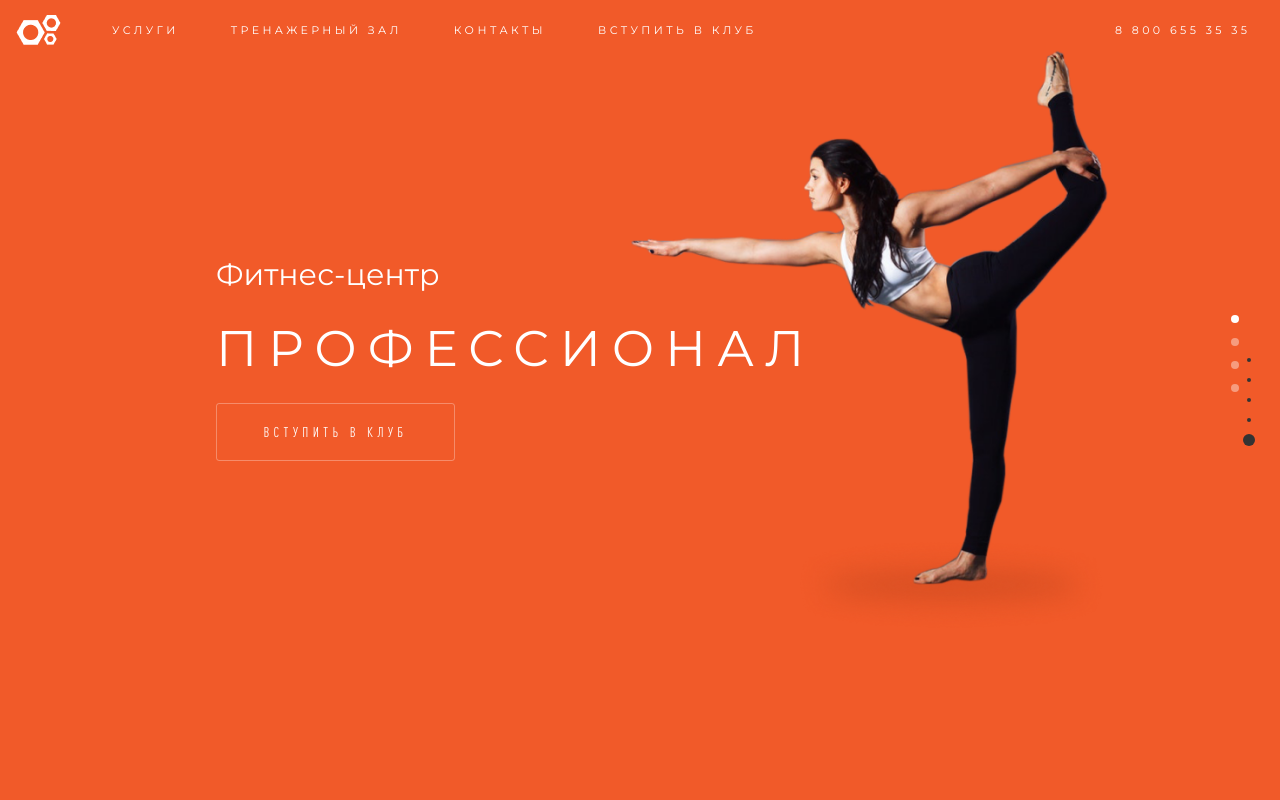
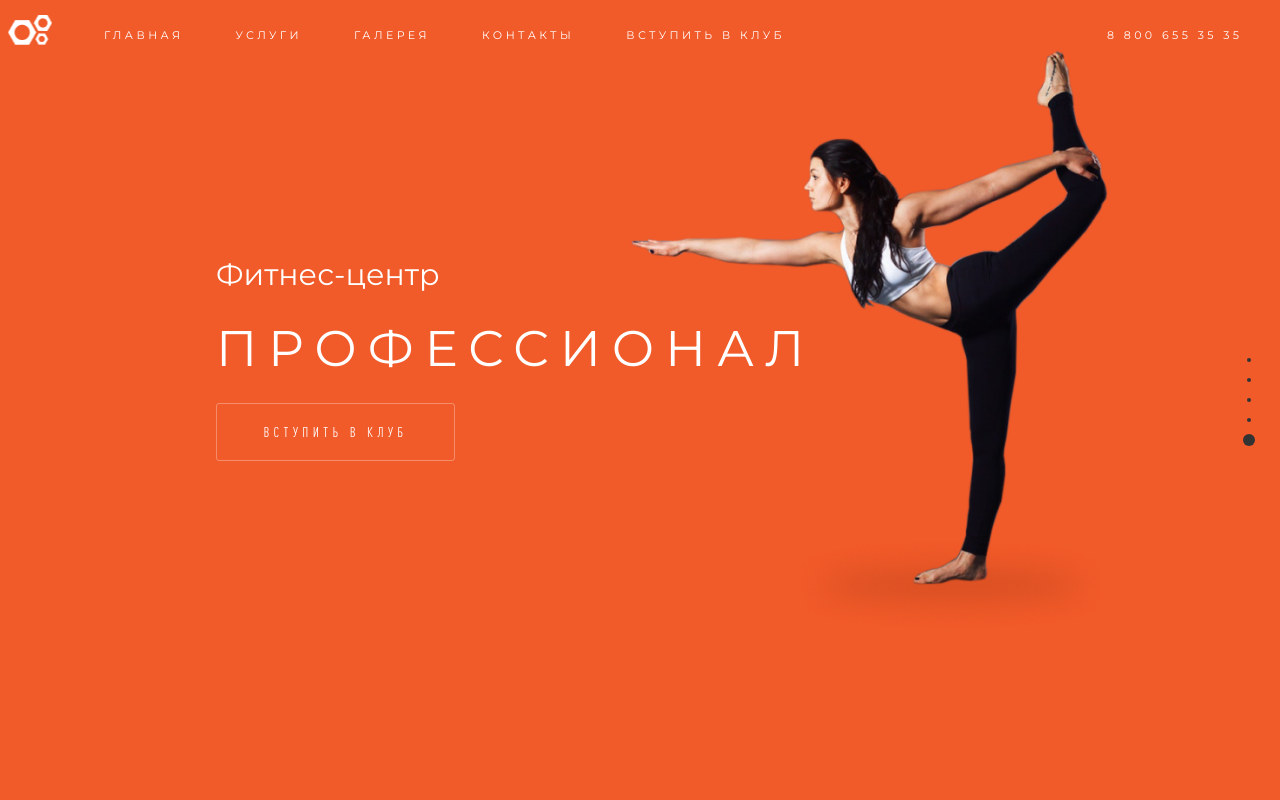
Before and after one commit to vicdev37/Professional, a website: page src/index.html in a window 1280 px wide. Shown: the top 800 px of the page. Drawn offline with nearby package versions, Linux system fonts and the light colour scheme.

Commit message:
menu js raziebal

```diff
--- a/package.json
+++ b/package.json
@@ -23,7 +23,9 @@
     "gulp-uglifyjs": "^0.6.2",
     "imagemin-pngquant": "^6.0.0"
   },
-  "dependencies": {},
+  "dependencies": {
+    "fullpage.js": "^2.9.7"
+  },
   "description": "My second try to create our site",
   "repository": {
     "type": "git",
--- a/src/index.html
+++ b/src/index.html
@@ -12,20 +12,21 @@
 </head>
 <body>
 <div id="fullpage">
-	<div class="section" id="section0">
+	<div class="section" id="section1">
 		<section class="main">
 			<div class="container">
-				<header>
-					<nav class="main-nav">
-						<div class="logo">
-							<a href="#logo"></a><img src="./img/logo.png" alt="logo">
+				<header id="logo">
+					<nav class="main-nav" id="main-nav">
+						<div class="logo logo-first">
+							<a href="#logo"></a>
 						</div>
-						<ul class="main-nav__ul" id="menu">
-							<li data-menuanchor="firstPage" class="main-nav__li"><a href="#firstPage">Услуги</a></li>
-							<li data-menuanchor="secondPage" class="main-nav__li"><a href="#secondPage">Тренажерный зал</a></li>
-							<li data-menuanchor="thirdPage" class="main-nav__li"><a href="#thirdPage">Контакты</a></li>
-							<li data-menuanchor="fourthPage" class="main-nav__li"><a href="#fourthPage">Вступить в клуб</a></li>
-							<li data-menuanchor="tel: 8 800 655 35 35" class="main-nav__li righted"><a href="tel: 8 800 655 35 35">8 800 655
+						<ul id="menu" class="main-nav__ul">
+							<li data-menuanchor="home" class="main-nav__li"><a href="#home">Главная</a></li>
+							<li data-menuanchor="services" class="main-nav__li"><a href="#services">Услуги</a></li>
+							<li data-menuanchor="gallery" class="main-nav__li"><a href="#gallery">Галерея</a></li>
+							<li data-menuanchor="contacts" class="main-nav__li"><a href="#contacts">Контакты</a></li>
+							<li data-menuanchor="inClub" class="main-nav__li"><a href="#inClub">Вступить в клуб</a></li>
+							<li class="main-nav__li righted"><a href="tel: 8 800 655 35 35">8 800 655
 									35 35</a>
 							</li>
 						</ul>
@@ -46,21 +47,37 @@
 						</div>
 					</div>
 
-					<div class="slider-dots">
+					<!-- <div class="slider-dots">
 						<div class="dot dot-active"></div>
 						<div class="dot"></div>
 						<div class="dot"></div>
 						<div class="dot"></div>
-					</div>
+					</div> -->
 
 				</header>
 			</div>
 		</section>
 	</div>
 
-	<div class="section" id="section1">
+	<div class="section" id="section2">
+
 		<section class="services">
 			<div class="container">
+				<!-- <nav class="main-nav another">
+					<div class="logo">
+						<a href="#logo"><img src="./img/logo_orange.png" alt="logo"></a>
+					</div>
+					<ul id="menu" class="main-nav__ul">
+						<li data-menuanchor="home" class="main-nav__li"><a href="#home">Главная</a></li>
+						<li data-menuanchor="services" class="main-nav__li"><a href="#services">Услуги</a></li>
+						<li data-menuanchor="gallery" class="main-nav__li"><a href="#gallery">Галерея</a></li>
+						<li data-menuanchor="contacts" class="main-nav__li"><a href="#contacts">Контакты</a></li>
+						<li data-menuanchor="inClub" class="main-nav__li"><a href="#inClub">Вступить в клуб</a></li>
+						<li class="main-nav__li righted"><a href="tel: 8 800 655 35 35">8 800 655
+								35 35</a>
+						</li>
+					</ul>
+				</nav> -->
 				<div class="services-wrapper">
 
 					<div class="services-left">
@@ -138,10 +155,26 @@
 	</div>
 
 
-	<div class="section" id="section2">
+	<div class="section" id="section3">
+
 		<section class="gallery">
 			<div class="container">
-				<div id="fotorama" data-width="60%" data-nav="thumbs" data-thumbwidth="120" data-transition="slide"
+				<!-- <nav class="main-nav another">
+					<div class="logo">
+						<a href="#logo"><img src="./img/logo_orange.png" alt="logo"></a>
+					</div>
+					<ul id="menu" class="main-nav__ul">
+						<li data-menuanchor="home" class="main-nav__li"><a href="#home">Главная</a></li>
+						<li data-menuanchor="services" class="main-nav__li"><a href="#services">Услуги</a></li>
+						<li data-menuanchor="gallery" class="main-nav__li"><a href="#gallery">Галерея</a></li>
+						<li data-menuanchor="contacts" class="main-nav__li"><a href="#contacts">Контакты</a></li>
+						<li data-menuanchor="inClub" class="main-nav__li"><a href="#inClub">Вступить в клуб</a></li>
+						<li class="main-nav__li righted"><a href="tel: 8 800 655 35 35">8 800 655
+								35 35</a>
+						</li>
+					</ul>
+				</nav> -->
+				<div id="fotorama" data-width="50%" data-nav="thumbs" data-thumbwidth="120" data-transition="slide"
 					data-loop="true" data-keyboard="true" data-arrows="true" data-autoplay="true" data-thumbmargin="30">
 					<img src="./img/1.jpg">
 					<img src="./img/2.jpg">
@@ -163,9 +196,27 @@
 
 
 
-	<div class="section" id="section3">
+	<div class="section" id="section4">
+
 		<section class="contacts">
 			<div class="container">
+
+				<!-- <nav class="main-nav another">
+					<div class="logo">
+						<a href="#logo"><img src="./img/logo_orange.png" alt="logo"></a>
+					</div>
+					<ul id="menu" class="main-nav__ul">
+						<li data-menuanchor="home" class="main-nav__li"><a href="#home">Главная</a></li>
+						<li data-menuanchor="services" class="main-nav__li"><a href="#services">Услуги</a></li>
+						<li data-menuanchor="gallery" class="main-nav__li"><a href="#gallery">Галерея</a></li>
+						<li data-menuanchor="contacts" class="main-nav__li"><a href="#contacts">Контакты</a></li>
+						<li data-menuanchor="inClub" class="main-nav__li"><a href="#inClub">Вступить в клуб</a></li>
+						<li class="main-nav__li righted"><a href="tel: 8 800 655 35 35">8 800 655
+								35 35</a>
+						</li>
+					</ul>
+				</nav> -->
+
 				<div class="contacts-wrapper">
 					<div class="contacts-address">Ростов-на-Дону, <br> ул. Суворова, 130</div>
 					<div class="contacts-worktime__wrapper">
@@ -193,9 +244,25 @@
 	</div>
 
 
-	<div class="section" id="section4">
+	<div class="section" id="section5">
+
+		<div class="container">
 			<footer>
-			<div class="container">
+				<!-- <nav class="main-nav">
+					<div class="logo">
+						<a href="#logo"><img src="./img/logo.png" alt="logo"></a>
+					</div>
+					<ul id="menu" class="main-nav__ul">
+							<li data-menuanchor="home" class="main-nav__li"><a href="#home">Главная</a></li>
+							<li data-menuanchor="services" class="main-nav__li"><a href="#services">Услуги</a></li>
+							<li data-menuanchor="gallery" class="main-nav__li"><a href="#gallery">Галерея</a></li>
+							<li data-menuanchor="contacts" class="main-nav__li"><a href="#contacts">Контакты</a></li>
+							<li data-menuanchor="inClub" class="main-nav__li"><a href="#inClub">Вступить в клуб</a></li>
+							<li class="main-nav__li righted"><a href="tel: 8 800 655 35 35">8 800 655
+									35 35</a>
+							</li>
+						</ul>
+				</nav> -->
 				<div class="club-form">
 				<div class="club-form__title">Хочу <br> тренироваться</div>
 				<div class="club-form__subtitle">В клубе "Профессионал"</div>
@@ -214,8 +281,10 @@
 				<div class="footer-img">
 					<img src="./img/woman2.png" alt="woman2">
 				</div>
+			</footer>
+
 		</div>
-		</footer>
+
 	</div>
 
 
--- a/src/js/script.js
+++ b/src/js/script.js
@@ -4,13 +4,13 @@ window.addEventListener('DOMContentLoaded', function () {
 // fullpage
 
 	$("#fullpage").fullpage({
-		// sectionsColor: ['#C63D0F', '#1BBC9B', '#7E8F7C', '#C63D0F']
-		anchors: ['firstPage', 'secondPage', 'thirdPage', 'fourthPage'],
+		// sectionsColor: ['#C63D0F', 'red', 'red', 'red', '#C63D0F'],
+		anchors: ['home', 'services', 'gallery', 'contacts', 'inClub'],
 		// menu: '#menu',
 		scrollBar: true,
 		// scrollOverflow: true
 		navigation: true,
-		loopBottom: true
+		// loopBottom: true
 	});
 
 // modal
@@ -34,6 +34,53 @@ window.addEventListener('DOMContentLoaded', function () {
 		});
 	});
 
+// menu
+
+// let scrolled;
+// window.onscroll = function () {
+// 	scrolled = window.pageYOffset || document.documentElement.scrollTop;
+// 	if (scrolled > 400) {
+// 		$(".main-nav__ul").css({
+// 			"color": "black"
+// 		})
+// 	}
+// 	if (400 > scrolled) {
+// 		$(".main-nav__ul").css({
+// 			"color": "white"
+// 		});
+// 	}
+
+// };
+
+const navbar = document.querySelector('#menu'),
+	  section1 = document.getElementById('section1'),
+	  section2 = document.getElementById('section2'),
+	  section3 = document.getElementById('section3'),
+	  section4 = document.getElementById('section4'),
+	  section5 = document.getElementById('section5'),
+	  logo = document.querySelector('.logo');
+
+window.addEventListener('scroll', function () {
+	const lastPosition = window.scrollY
+	if (lastPosition > 700) {
+		navbar.classList.add('another');
+
+		logo.classList.add('another-logo');
+
+
+	} else if (navbar.classList.contains('another')) {
+		navbar.classList.remove('another');
+
+	} else {
+		navbar.classList.remove('another');
+		logo.classList.remove('another-logo');
+	}
+
+	if (window.pageYOffset > 2850) {
+		navbar.classList.remove('another');
+		logo.classList.remove('another-logo');
+	}
+})
 
 // services
 
--- a/src/sass/contacts.scss
+++ b/src/sass/contacts.scss
@@ -1,8 +1,9 @@
 .contacts {
-  margin-top: 175px;
-  margin-bottom: 111px;
+  // height: 100vh;
+  margin-bottom: 50px;
 }
 .contacts-wrapper {
+  margin-top: 70px;
   margin-left: 187px;
 }
 .contacts-address {
--- a/src/sass/gallery.scss
+++ b/src/sass/gallery.scss
@@ -1,9 +1,11 @@
 .gallery {
-  margin-top: 119px;
+  margin-top: 25px;
+  // height: 100vh;
 }
 .fotorama {
   display: flex;
   justify-content: flex-end;
+  margin-top: 30px;
 }
 
 .fotorama .fotorama__arr--prev {
--- a/src/sass/main.scss
+++ b/src/sass/main.scss
@@ -12,13 +12,15 @@ header {
 	cursor: pointer;
 	padding-top: 15px;
 	margin-left: 8px;
+	z-index: 100;
 }
 
 .main-nav {
 	width: 100%;
 	display: flex;
 	position: fixed;
-	margin-left: 8px;
+	// background: black;
+	// margin-left: 8px;
 	z-index: 1;
 }
 
@@ -31,6 +33,7 @@ header {
 	align-items: center;
 	color: #ffffff
 }
+
 
 // .logo {
 // 	position: absolute;
@@ -61,6 +64,35 @@ header {
 }
 .main-nav__li:hover:after {
 	width: 100%;
+}
+
+// .another {
+// 	top: -100px;
+// }
+
+.another li {
+	color: black;
+}
+
+.another li:after {
+	background-color: #F15A29;
+}
+
+
+
+.another-transparent {
+	background-color: transparent;
+}
+
+.logo-first {
+	background: url('../img/logo.png') center no-repeat;
+	width: 60px;
+	height: 60px;
+}
+.another-logo {
+	background: url('../img/logo_orange.png') center no-repeat;
+
+
 }
 
 
@@ -118,31 +150,35 @@ header {
 	background: rgba(255, 255, 255, 0.1);
 }
 
-.slider-dots {
-	// text-align: -webkit-right;
-	margin: auto 41px;
-	position: fixed;
-	top: 300px;
-	right: 0px;
-	// display: flex;
-	// justify-content: flex-end;
-	// flex-direction: column;
-}
+// .slider-dots {
+// 	// text-align: -webkit-right;
+// 	margin: auto 41px;
+// 	position: fixed;
+// 	top: 300px;
+// 	right: 0px;
+// 	// display: flex;
+// 	// justify-content: flex-end;
+// 	// flex-direction: column;
+// }
 
-.dot {
-	cursor: pointer;
-	margin-top: 15px;
-	height: 8px;
-	width: 8px;
-	background-color: #ffffff;
-	mix-blend-mode: normal;
-	opacity: 0.4;
-	border-radius: 50%;
-	-webkit-transition: background-color 0.6s ease;
-	transition: background-color 0.6s ease;
-}
+// .dot {
+// 	cursor: pointer;
+// 	margin-top: 15px;
+// 	height: 8px;
+// 	width: 8px;
+// 	background-color: #ffffff;
+// 	mix-blend-mode: normal;
+// 	opacity: 0.4;
+// 	border-radius: 50%;
+// 	-webkit-transition: background-color 0.6s ease;
+// 	transition: background-color 0.6s ease;
+// }
 
-.dot-active {
-	background-color: #ffffff;
+// .dot-active {
+// 	background-color: #ffffff;
+// 	opacity: 1;
+// }
+
+#fullpage #fp-nav {
 	opacity: 1;
 }
--- a/src/sass/services.scss
+++ b/src/sass/services.scss
@@ -1,11 +1,11 @@
 .services{
-	margin-bottom: 68px;
+	// height: 100vh;
 }
 .services-wrapper {
 	display: flex;
 	justify-content: flex-start;
 	margin-left: 123px;
-	margin-top: 143px;
+	margin-top: 60px;
 }
 .services-left {
 	position: relative;
```
Also changed, not shown: src/css/contacts.css, src/css/gallery.css, src/css/main.css, src/css/services.css, src/css/style.css, src/img/logo_orange2.jpg (added), 1 other file. Lines whose indentation alone changed are shown as unchanged.
